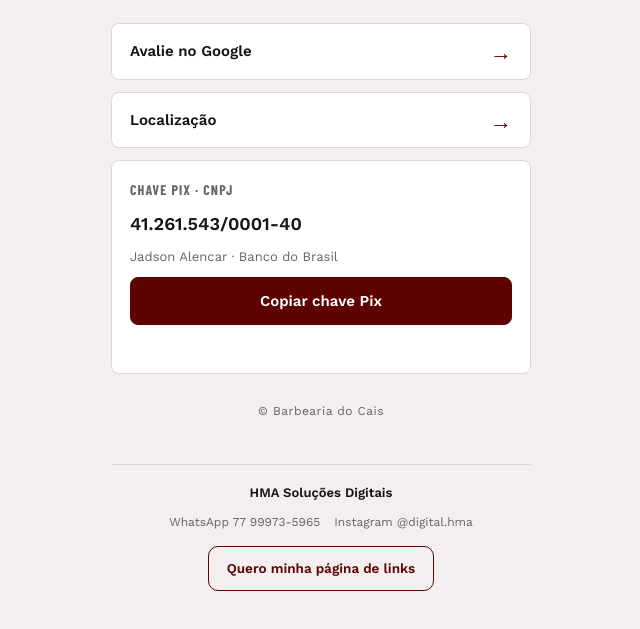
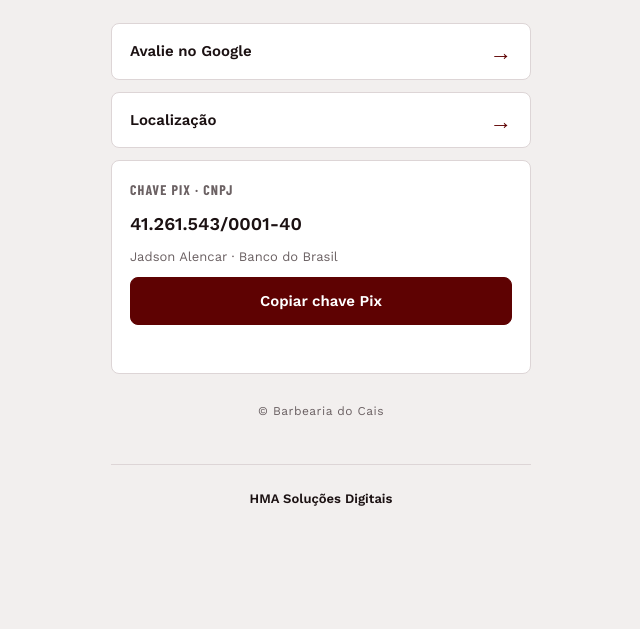
Before and after one commit to hmasolucoes/barbearia-do-cais, a plain HTML site: page index.html in a window 1280 px wide. Shown: the part 1044-1673 px from the top of the page, without its empty margins (319-959 px from the left). After the commit the page ends 1598 px from the top, so only its background shows below. Drawn offline with nearby package versions, Linux system fonts and the light colour scheme.

Commit message:
Update index.html

```diff
--- a/index.html
+++ b/index.html
@@ -51,7 +51,7 @@ h1{margin:6px 0 0;font-family:var(--font-display);font-size:40px;font-weight:700
 .pv{left:20px}.nx{right:20px}
 @media(hover:none){.nv{display:none}}
 @media(prefers-reduced-motion:reduce){.rail{scroll-behavior:auto}}
-.pd{margin:6px 0 14px}.pdh{margin:0 0 10px;text-align:center;font:600 15px var(--font-display);letter-spacing:.2em;text-transform:uppercase;color:var(--accent)}.pdr{display:flex;gap:12px;overflow-x:auto;scroll-snap-type:x mandatory;padding:4px 2px 14px;scrollbar-width:none;-webkit-overflow-scrolling:touch;cursor:grab}.pdr::-webkit-scrollbar{display:none}.pd-c{flex:none;width:150px;scroll-snap-align:start;display:flex;flex-direction:column;border-radius:8px;overflow:hidden;text-decoration:none;color:var(--fg);background:var(--card);border:1px solid var(--line)}.pd-i{display:block;aspect-ratio:1/1;background:#fff}.pd-i img{display:block;width:100%;height:100%;object-fit:cover;-webkit-user-drag:none}.pd-c b{display:block;padding:9px 10px 0;font:600 13px var(--font-body);line-height:1.25}.pd-c em{display:block;margin-top:auto;padding:4px 10px 11px;font:700 15px var(--font-body);font-style:normal;color:var(--accent)}</style>
+.pd{margin:6px 0 14px}.pdh{margin:0 0 10px;text-align:center;font:600 15px var(--font-display);letter-spacing:.2em;text-transform:uppercase;color:var(--accent)}.pdr{display:flex;gap:12px;overflow-x:auto;scroll-snap-type:x mandatory;padding:4px 2px 14px;scrollbar-width:none;-webkit-overflow-scrolling:touch;cursor:grab}.pdr::-webkit-scrollbar{display:none}.pd-c{flex:none;width:150px;scroll-snap-align:start;display:flex;flex-direction:column;border-radius:8px;overflow:hidden;text-decoration:none;color:var(--fg);background:var(--card);border:1px solid var(--line)}.pd-i{display:block;aspect-ratio:1/1;background:#fff}.pd-i img{display:block;width:100%;height:100%;object-fit:cover;-webkit-user-drag:none}.pd-c b{display:block;padding:9px 10px 0;font:600 13px var(--font-body);line-height:1.25}.pd-c em{display:block;margin-top:auto;padding:4px 10px 11px;font:700 15px var(--font-body);font-style:normal;color:var(--accent)}.hmal{color:var(--fg);text-decoration:none;font-weight:600;font-size:13px;padding:6px 10px}.hmal:hover{text-decoration:underline;color:var(--accent)}</style>
 </head>
 <body>
 <main class="wrap">
@@ -91,9 +91,7 @@ h1{margin:6px 0 0;font-family:var(--font-display);font-size:40px;font-weight:700
   <p class="foot">© Barbearia do Cais</p>
 
 <footer class="hmaf">
-<p class="hmaf-c"><b>HMA Soluções Digitais</b></p>
-<p class="hmaf-c hmaf-row"><span>WhatsApp 77 99973-5965</span><span>Instagram @digital.hma</span></p>
-<a class="hmaf-cta" href="https://wa.me/5577999735965?text=Ol%C3%A1%2C%20vim%20pela%20p%C3%A1gina%20da%20Barbearia%20do%20Cais%20e%20gostaria%20de%20saber%20os%20valores" target="_blank" rel="noopener">Quero minha página de links</a>
+<a class="hmal" href="https://wa.me/5577999735965?text=Ol%C3%A1%2C%20vim%20pela%20p%C3%A1gina%20da%20Barbearia%20do%20Cais%20e%20gostaria%20de%20saber%20os%20valores" target="_blank" rel="noopener">HMA Solu&ccedil;&otilde;es Digitais</a>
 </footer>
 </main>
 <script>
```
